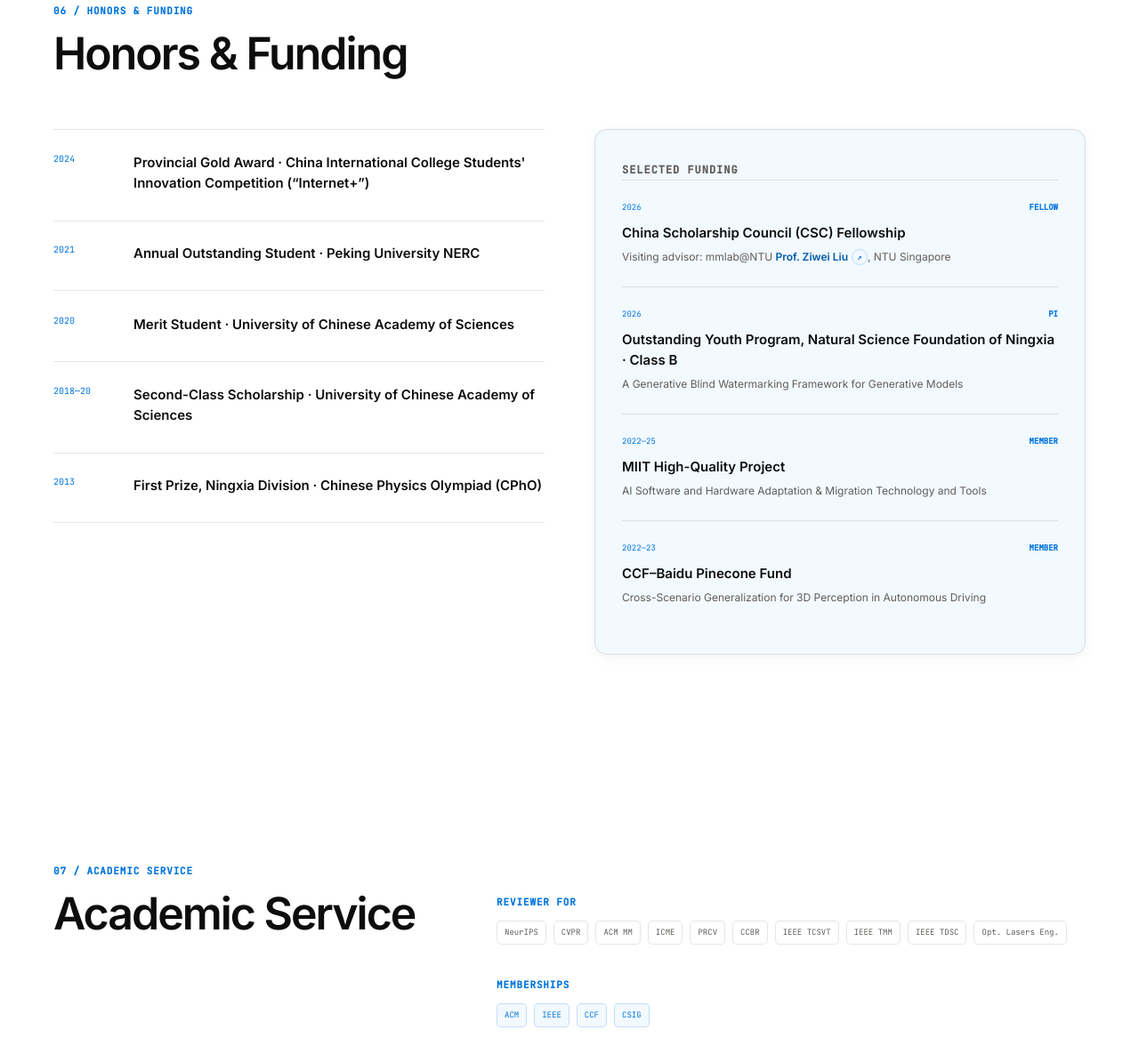
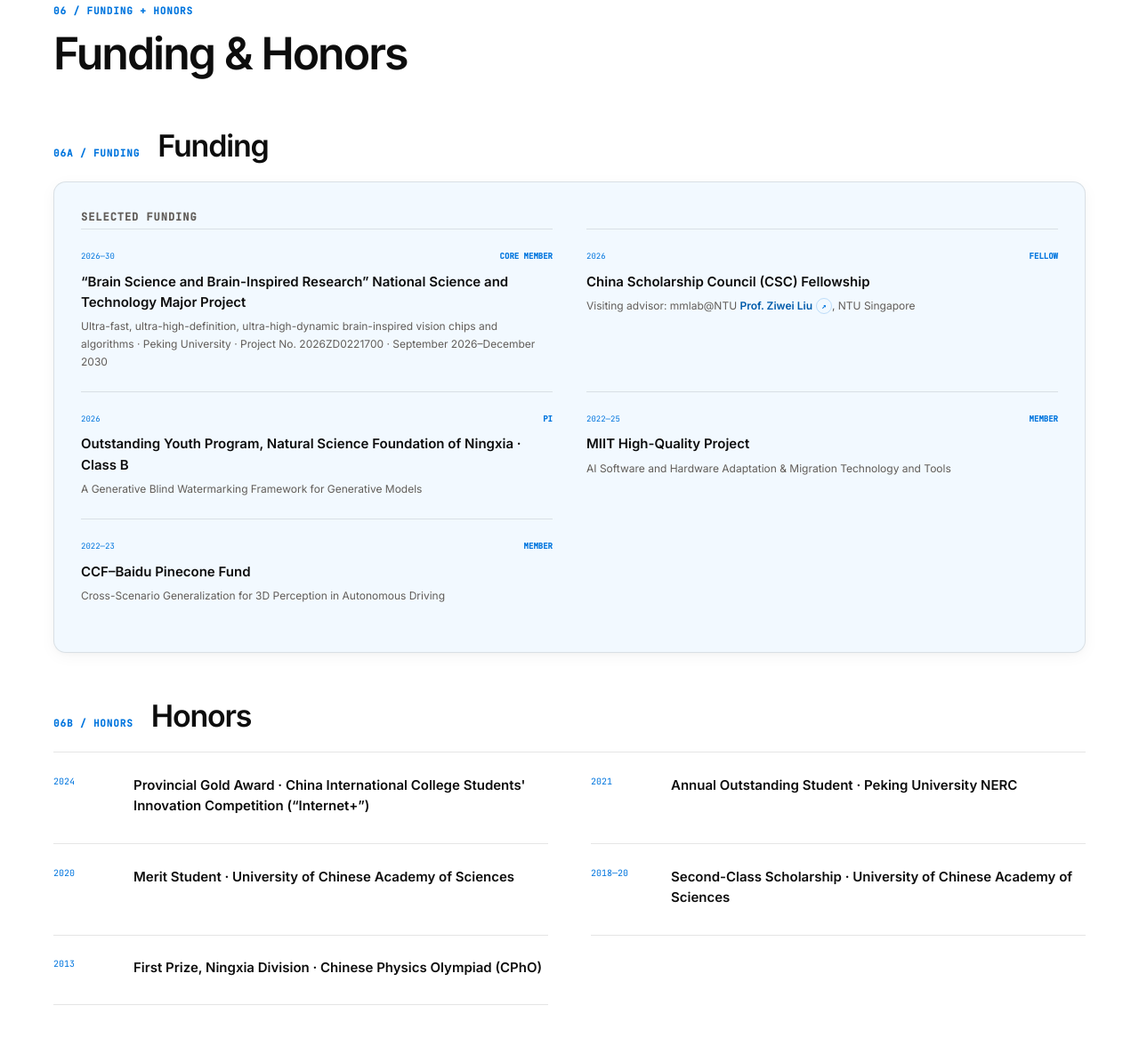
Before and after one commit to rmpku/rmpku.github.io, a website: page index.html in a window 1280 px wide. Shown: the part 8577-9771 px from the top of the page at 89% size. Drawn offline with Linux system fonts and the light colour scheme.

Commit message:
feat: split funding and honors sections

```diff
--- a/index.html
+++ b/index.html
@@ -739,50 +739,20 @@
       <section class="section honors-section" id="honors">
         <div class="shell">
           <div class="section-heading reveal">
-            <p class="section-index">06 / HONORS &amp; FUNDING</p>
+            <p class="section-index">06 / FUNDING + HONORS</p>
             <h2>
-              <span class="lang lang-en">Honors &amp; Funding</span>
-              <span class="lang lang-zh" lang="zh-CN">荣誉与科研项目</span>
+              <span class="lang lang-en">Funding &amp; Honors</span>
+              <span class="lang lang-zh" lang="zh-CN">科研项目与荣誉</span>
             </h2>
           </div>
 
-          <div class="honors-layout">
-            <div class="honor-list">
-              <article class="honor reveal">
-                <span>2024</span>
+          <div class="funding-block">
+            <div class="subsection-heading reveal">
+              <p class="section-index">06A / FUNDING</p>
               <h3>
-                  <span class="lang lang-en">Provincial Gold Award · China International College Students' Innovation Competition (“Internet+”)</span>
-                  <span class="lang lang-zh" lang="zh-CN">中国国际大学生创新大赛（“互联网+”）省级金奖</span>
+                <span class="lang lang-en">Funding</span>
+                <span class="lang lang-zh" lang="zh-CN">科研项目</span>
               </h3>
-              </article>
-              <article class="honor reveal">
-                <span>2021</span>
-                <h3>
-                  <span class="lang lang-en">Annual Outstanding Student · Peking University NERC</span>
-                  <span class="lang lang-zh" lang="zh-CN">北京大学视频与视觉技术国家工程研究中心年度优秀学生</span>
-                </h3>
-              </article>
-              <article class="honor reveal">
-                <span>2020</span>
-                <h3>
-                  <span class="lang lang-en">Merit Student · University of Chinese Academy of Sciences</span>
-                  <span class="lang lang-zh" lang="zh-CN">中国科学院大学三好学生</span>
-                </h3>
-              </article>
-              <article class="honor reveal">
-                <span>2018—20</span>
-                <h3>
-                  <span class="lang lang-en">Second-Class Scholarship · University of Chinese Academy of Sciences</span>
-                  <span class="lang lang-zh" lang="zh-CN">中国科学院大学二等奖学金</span>
-                </h3>
-              </article>
-              <article class="honor reveal">
-                <span>2013</span>
-                <h3>
-                  <span class="lang lang-en">First Prize, Ningxia Division · Chinese Physics Olympiad (CPhO)</span>
-                  <span class="lang lang-zh" lang="zh-CN">全国中学生物理竞赛（CPhO）宁夏赛区一等奖</span>
-                </h3>
-              </article>
             </div>
 
             <aside class="funding-panel reveal">
@@ -790,6 +760,18 @@
                 <span class="lang lang-en">SELECTED FUNDING</span>
                 <span class="lang lang-zh" lang="zh-CN">代表性科研项目</span>
               </p>
+              <div class="funding-grid">
+                <article>
+                  <div><span>2026—30</span><strong><span class="lang lang-en">CORE MEMBER</span><span class="lang lang-zh" lang="zh-CN">课题骨干</span></strong></div>
+                  <h3>
+                    <span class="lang lang-en">“Brain Science and Brain-Inspired Research” National Science and Technology Major Project</span>
+                    <span class="lang lang-zh" lang="zh-CN">“脑科学与类脑研究”国家科技重大专项</span>
+                  </h3>
+                  <p>
+                    <span class="lang lang-en">Ultra-fast, ultra-high-definition, ultra-high-dynamic brain-inspired vision chips and algorithms · Peking University · Project No. 2026ZD0221700 · September 2026–December 2030</span>
+                    <span class="lang lang-zh" lang="zh-CN">超高速超高清超高动态类脑视觉芯片与算法研究 · 北京大学 · 项目编号：2026ZD0221700 · 2026年9月至2030年12月</span>
+                  </p>
+                </article>
                 <article>
                   <div><span>2026</span><strong>FELLOW</strong></div>
                   <h3>
@@ -831,7 +813,56 @@
                     <span class="lang lang-zh" lang="zh-CN">面向自动驾驶三维感知的跨场景泛化</span>
                   </p>
                 </article>
+              </div>
             </aside>
+          </div>
+
+          <div class="honors-block">
+            <div class="subsection-heading reveal">
+              <p class="section-index">06B / HONORS</p>
+              <h3>
+                <span class="lang lang-en">Honors</span>
+                <span class="lang lang-zh" lang="zh-CN">荣誉</span>
+              </h3>
+            </div>
+
+            <div class="honor-list">
+              <article class="honor reveal">
+                <span>2024</span>
+                <h3>
+                  <span class="lang lang-en">Provincial Gold Award · China International College Students' Innovation Competition (“Internet+”)</span>
+                  <span class="lang lang-zh" lang="zh-CN">中国国际大学生创新大赛（“互联网+”）省级金奖</span>
+                </h3>
+              </article>
+              <article class="honor reveal">
+                <span>2021</span>
+                <h3>
+                  <span class="lang lang-en">Annual Outstanding Student · Peking University NERC</span>
+                  <span class="lang lang-zh" lang="zh-CN">北京大学视频与视觉技术国家工程研究中心年度优秀学生</span>
+                </h3>
+              </article>
+              <article class="honor reveal">
+                <span>2020</span>
+                <h3>
+                  <span class="lang lang-en">Merit Student · University of Chinese Academy of Sciences</span>
+                  <span class="lang lang-zh" lang="zh-CN">中国科学院大学三好学生</span>
+                </h3>
+              </article>
+              <article class="honor reveal">
+                <span>2018—20</span>
+                <h3>
+                  <span class="lang lang-en">Second-Class Scholarship · University of Chinese Academy of Sciences</span>
+                  <span class="lang lang-zh" lang="zh-CN">中国科学院大学二等奖学金</span>
+                </h3>
+              </article>
+              <article class="honor reveal">
+                <span>2013</span>
+                <h3>
+                  <span class="lang lang-en">First Prize, Ningxia Division · Chinese Physics Olympiad (CPhO)</span>
+                  <span class="lang lang-zh" lang="zh-CN">全国中学生物理竞赛（CPhO）宁夏赛区一等奖</span>
+                </h3>
+              </article>
+            </div>
           </div>
         </div>
       </section>
--- a/styles.css
+++ b/styles.css
@@ -1223,14 +1223,41 @@ body[data-language="zh"] .lang-en {
   font-size: 9px;
 }
 
-.honors-layout,
 .service-layout {
   display: grid;
   grid-template-columns: repeat(2, minmax(0, 1fr));
   gap: 56px;
 }
 
+.funding-block,
+.honors-block {
+  margin-top: 52px;
+}
+
+.subsection-heading {
+  display: flex;
+  align-items: baseline;
+  gap: 20px;
+  margin-bottom: 22px;
+}
+
+.subsection-heading .section-index {
+  margin: 0;
+  white-space: nowrap;
+}
+
+.subsection-heading h3 {
+  margin: 0;
+  font-size: clamp(24px, 3vw, 34px);
+  font-weight: 700;
+  line-height: 1.1;
+  letter-spacing: -0.035em;
+}
+
 .honor-list {
+  display: grid;
+  grid-template-columns: repeat(2, minmax(0, 1fr));
+  column-gap: 48px;
   border-top: 1px solid var(--line);
 }
 
@@ -1273,12 +1300,22 @@ body[data-language="zh"] .lang-en {
   box-shadow: var(--soft-shadow);
 }
 
-.funding-panel article {
+.funding-panel > .panel-label {
+  margin: 0 0 2px;
+}
+
+.funding-grid {
+  display: grid;
+  grid-template-columns: repeat(2, minmax(0, 1fr));
+  column-gap: 38px;
+}
+
+.funding-grid article {
   padding: 23px 0;
   border-top: 1px solid var(--line);
 }
 
-.funding-panel article > div {
+.funding-grid article > div {
   display: flex;
   justify-content: space-between;
   margin-bottom: 9px;
@@ -1471,7 +1508,6 @@ body[data-language="zh"] .lang-en {
 
   .hero-grid,
   .split-layout,
-  .honors-layout,
   .service-layout {
     grid-template-columns: 1fr;
   }
@@ -1729,6 +1765,17 @@ body[data-language="zh"] .lang-en {
     grid-template-columns: 55px 1fr;
   }
 
+  .subsection-heading {
+    align-items: flex-start;
+    flex-direction: column;
+    gap: 6px;
+  }
+
+  .honor-list,
+  .funding-grid {
+    grid-template-columns: 1fr;
+  }
+
   .funding-panel {
     padding: 22px;
   }
```
Also changed, not shown: scripts/check-site.mjs (+14 -1 lines), README.md. Lines whose indentation alone changed are shown as unchanged.
